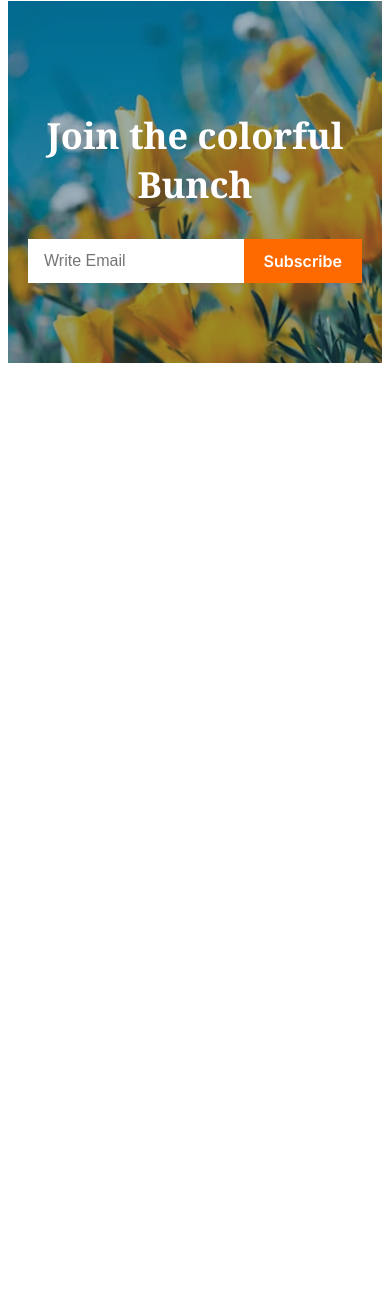
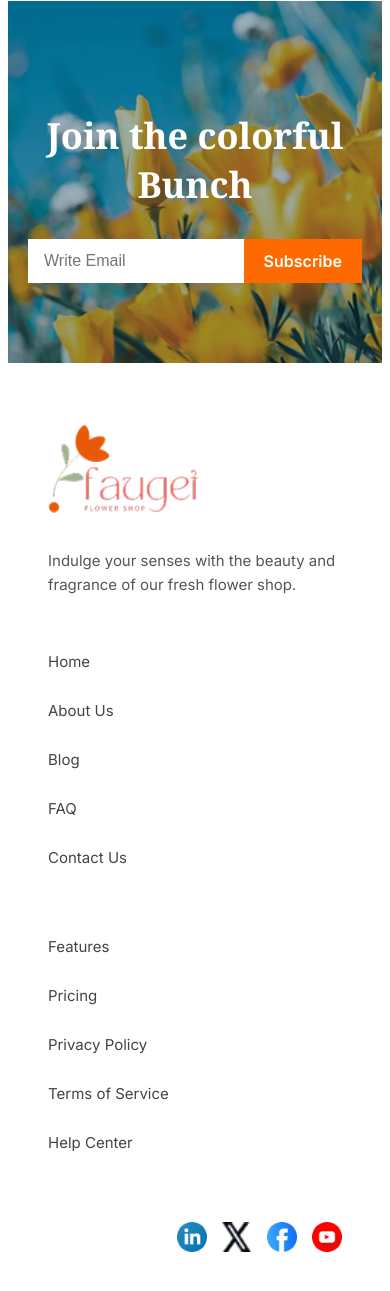
Before and after one commit to armamunsyl/assignment-2, a plain HTML site: page index.html in a window 390 px wide. Shown: the part 4367-5658 px from the top of the page. Before the commit the page ends 4738 px from the top, so only its background shows below. Drawn offline with Linux system fonts and the light colour scheme.

Commit message:
footer done and starting to make responsive

```diff
--- a/index.html
+++ b/index.html
@@ -175,5 +175,36 @@
             </div>
          </section>
     </main>
+    <footer class="footer body">
+        <div>
+            <img src="assets/logo.png" alt="">
+            <p class="inter-font para" >Indulge your senses with the beauty and
+                 fragrance of our fresh flower shop. </p>
+        </div>
+        <div>
+            <ul class="list inter-font">
+                <li>Home</li>
+                <li>About Us</li>
+                <li>Blog</li>
+                <li>FAQ</li>
+                <li>Contact Us</li>
+            </ul>
+        </div>
+         <div>
+            <ul class="list inter-font">
+                <li>Features</li>
+                <li>Pricing</li>
+                <li>Privacy Policy</li>
+                <li>Terms of Service</li>
+                <li>Help Center</li>
+            </ul>
+        </div>
+        <div class="image-icon">
+            <img src="assets/icon-linkedin.png" alt="">
+            <img src="assets/icon-twitter.png" alt="">
+            <img src="assets/icon-facebook.png" alt="">
+            <img src="assets/icon-youtube.png" alt="">
+        </div>
+    </footer>
 </body>
 </html>
--- a/style.css
+++ b/style.css
@@ -308,6 +308,60 @@ ul{
   cursor: pointer;
   white-space: nowrap;
   transition: background-color 0.3s ease;
+}
+.footer{
+  display: flex;
+  justify-content: space-between;
+  align-items: flex-start;
+  flex-wrap: wrap;
+  padding: 60px 40px;
+  gap: 40px;
+}
+
+.footer > div {
+  flex: 1;
+  min-width: 200px;
+}
+
+.footer img {
+  width: 150px;
+  margin-bottom: 15px;
+}
+
+.footer .para {
+  font-size: 15px;
+  color: #555;
+  line-height: 1.6;
+}
+
+.list {
+  list-style: none;
+  padding: 0;
+  margin: 0;
+  display: block;
+}
+
+.list li {
+  margin-bottom: 30px;
+  font-size: 15px;
+  color: #444;
+  cursor: pointer;
+}
+
+.image-icon {
+  display: flex;
+  gap: 15px;
+  align-items: flex-start;
+  justify-content: flex-end;
+  height: 100%;
+}
+
+.image-icon img {
+  width: 30px;
+  height: 30px;
+  cursor: pointer;
+  transition: transform 0.3s;
+}
 
 @media screen and (max-width: 576px) {
 
```
